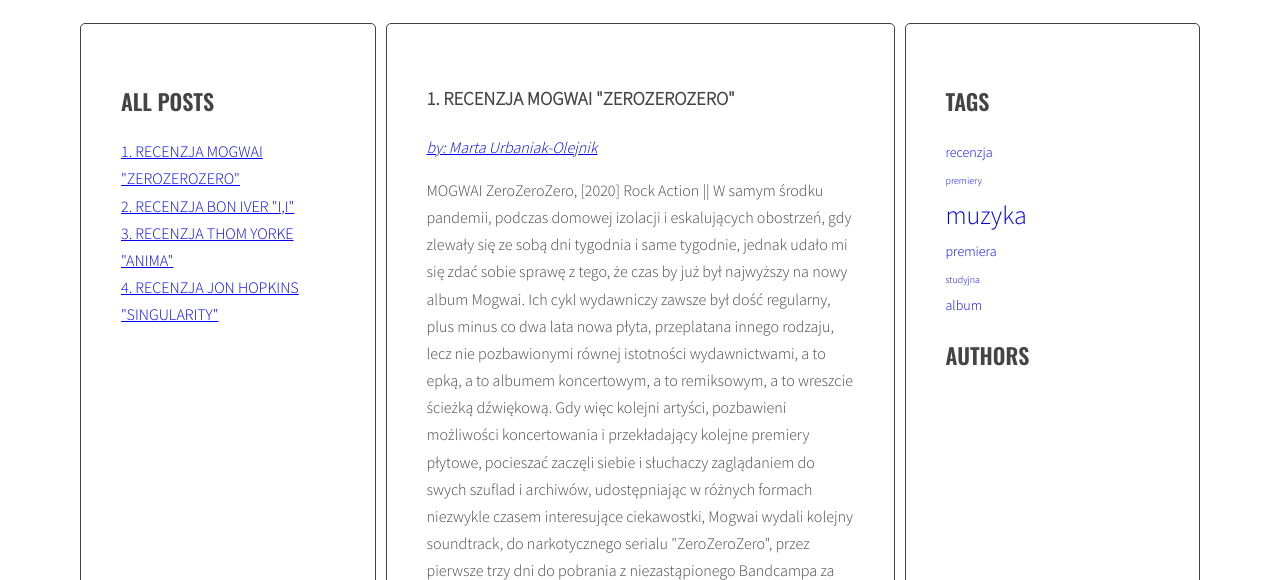
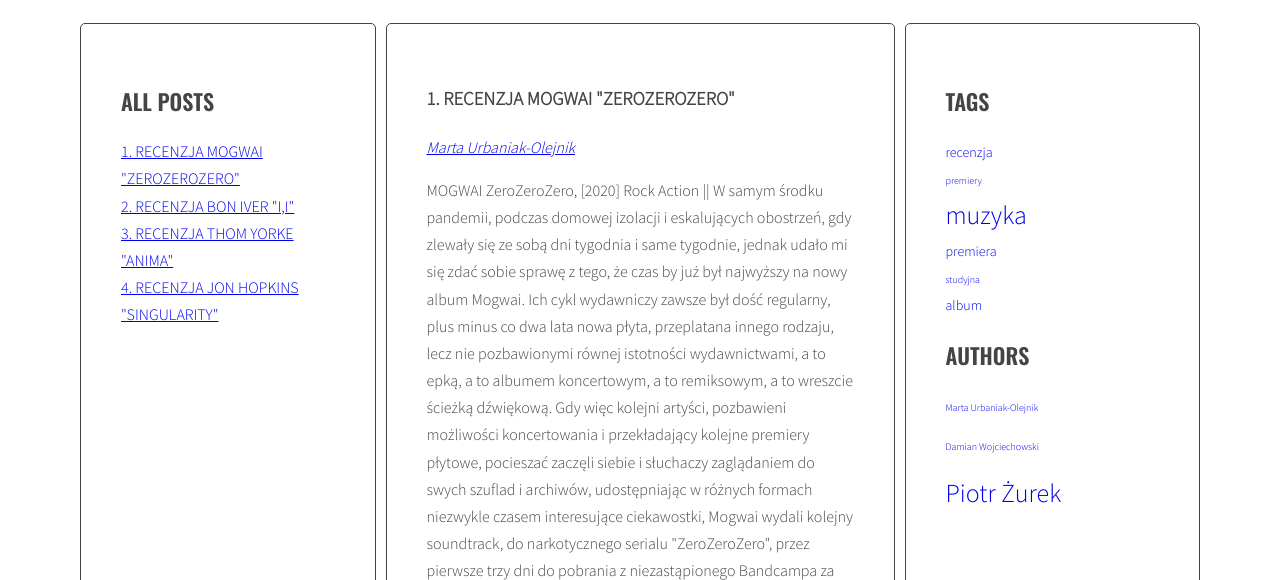
Before and after one commit to wojciecholejnik/blog, a website: page index.html in a window 1280 px wide. Shown: the part 220-800 px from the top of the page. Drawn offline with nearby package versions, Linux system fonts and the light colour scheme.

Commit message:
add authors cloud and styling

```diff
--- a/index.html
+++ b/index.html
@@ -49,7 +49,7 @@
                             </ul>
                         </div>
                     </article>
-                    <article class="post" id="article-3" data-tags="recenzja album muzyka" data-author="Piotr Imbiorski">
+                    <article class="post" id="article-3" data-tags="recenzja album muzyka" data-author="Piotr Żurek">
                         <h3 class="post-title">3. RECENZJA THOM YORKE "ANIMA"</h3>
                         <p class="post-author"></p>
                         <div class="post-content">
@@ -79,7 +79,7 @@
                 </section>
                 <aside class="sidebar">
                     <h2 class="section-title">Tags</h2>
-                    <ul class="list tags">
+                    <ul class="list tags tags-list-place">
                     </ul>
                     <h2 class="section-title">Authors</h2>
                     <ul class="list authors">
--- a/js/script.js
+++ b/js/script.js
@@ -237,6 +237,9 @@
     /*---------------------------------------*/
 
     const generateAuthors = function(){
+        /* [NEW] create a new variable allAuthors with an empty array */
+        let allAuthors = {};
+        console.log('allAuthors: ', allAuthors);
         /* [DONE] find all articles */
         const articles = document.querySelectorAll('.post');
         //console.log('articles dla authors: ', articles);
@@ -253,16 +256,49 @@
             /* generate HTML of the link */
             const author_name = articleAuthor.replace(' ', '_');
             /* replace ' ' with '_'  in author name */
-            const authorHtml = '<a href="#author_' + author_name + '"> by: ' + articleAuthor + '</a>';
+            const authorHtml = '<a href="#author_' + author_name + '">' + articleAuthor + '</a>';
             //console.log(authorHtml);
             /* add generated code to html variable */
-            // 1.authorsWrapper.insertAdjacentHTML('beforeend', authorHtml); //wrzuca 3 autorów a nie 1
             html = html + authorHtml;
+            /* [NEW] check if this link is NOT already in allTags
+            if(allAuthors.indexOf(authorHtml) == -1){
+                /* [NEW] add generated code to allTags array
+                allAuthors.push(authorHtml);
+            } */
+            /* [NEW] check if this link is NOT already in allTags */
+            if(!allAuthors[articleAuthor]) {
+                /* [NEW] add tag to allTags object */
+                allAuthors[articleAuthor] = 1;
+            } else {
+                allAuthors[articleAuthor]++;
+            }
+            console.log('allAuthors: ', allAuthors);
             /* insert HTML of all the links into the tags wrapper */
             authorsWrapper.insertAdjacentHTML('beforeend', html);
             //console.log(authorsWrapper);
         /* END LOOP: for every article: */
         }
+        /* [NEW] find list of tags in right column */
+        const authorList = document.querySelector('.authors');
+
+        const authorsParams = calculateTagsParams(allAuthors);
+        console.log('authorsParams:', authorsParams);
+
+        /* [NEW] create variable for all links HTML code */
+        let allAuthorsHTML = '';
+
+        /* [NEW] START LOOP: for each tag in allTags: */
+        for(let author in allAuthors){
+            /* [NEW] generate code of a link and add it to allTagsHTML */
+            //allAuthorsHTML += '<li><a href="#author_' + author + '">' + author + '</a></li>';
+            const authorLinkHTML = '<li><a href="#author_' + author + '" class="' + calculateTagClass(allAuthors[author], authorsParams) + '">' + author  + '</a></li>';
+            allAuthorsHTML += authorLinkHTML
+            console.log('allAuthorsHTML: ', allAuthorsHTML);
+        }
+        /* [NEW] END LOOP: for each tag in allTags: */
+
+        /*[NEW] add HTML from allTagsHTML to tagList */
+        authorList.innerHTML = allAuthorsHTML;
     };
     generateAuthors();
     /*---------------------------------------*/
--- a/sass/style.scss
+++ b/sass/style.scss
@@ -129,25 +129,28 @@
     }
 }
 
-/* Tag Cloud */
+/* Tags Cloud */
 
 .tag-size-1 {
     font-size: 10px;
-    text-decoration: none;
 }
 .tag-size-2 {
     font-size: 14px;
-    text-decoration: none;
 }
 .tag-size-3 {
     font-size: 18px;
-    text-decoration: none;
 }
 .tag-size-4 {
     font-size: 22px;
-    text-decoration: none;
 }
 .tag-size-5 {
     font-size: 26px;
+}
+.tags-list-place a {
     text-decoration: none;
 }
+
+/* Authors Cloud */
+.authors a {
+    text-decoration: none;
+}
```
Also changed, not shown: css/style.css, 1 other file.
